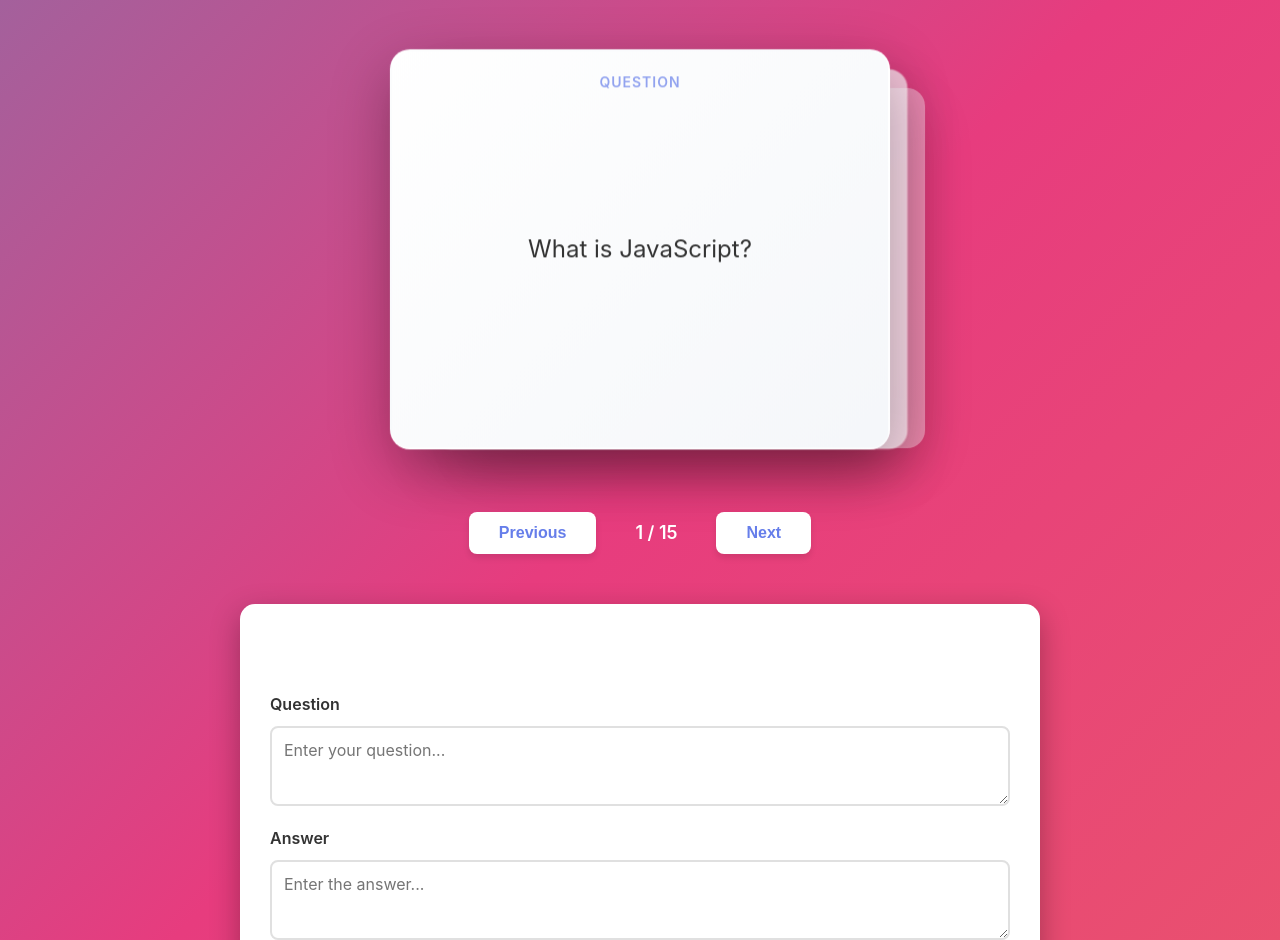
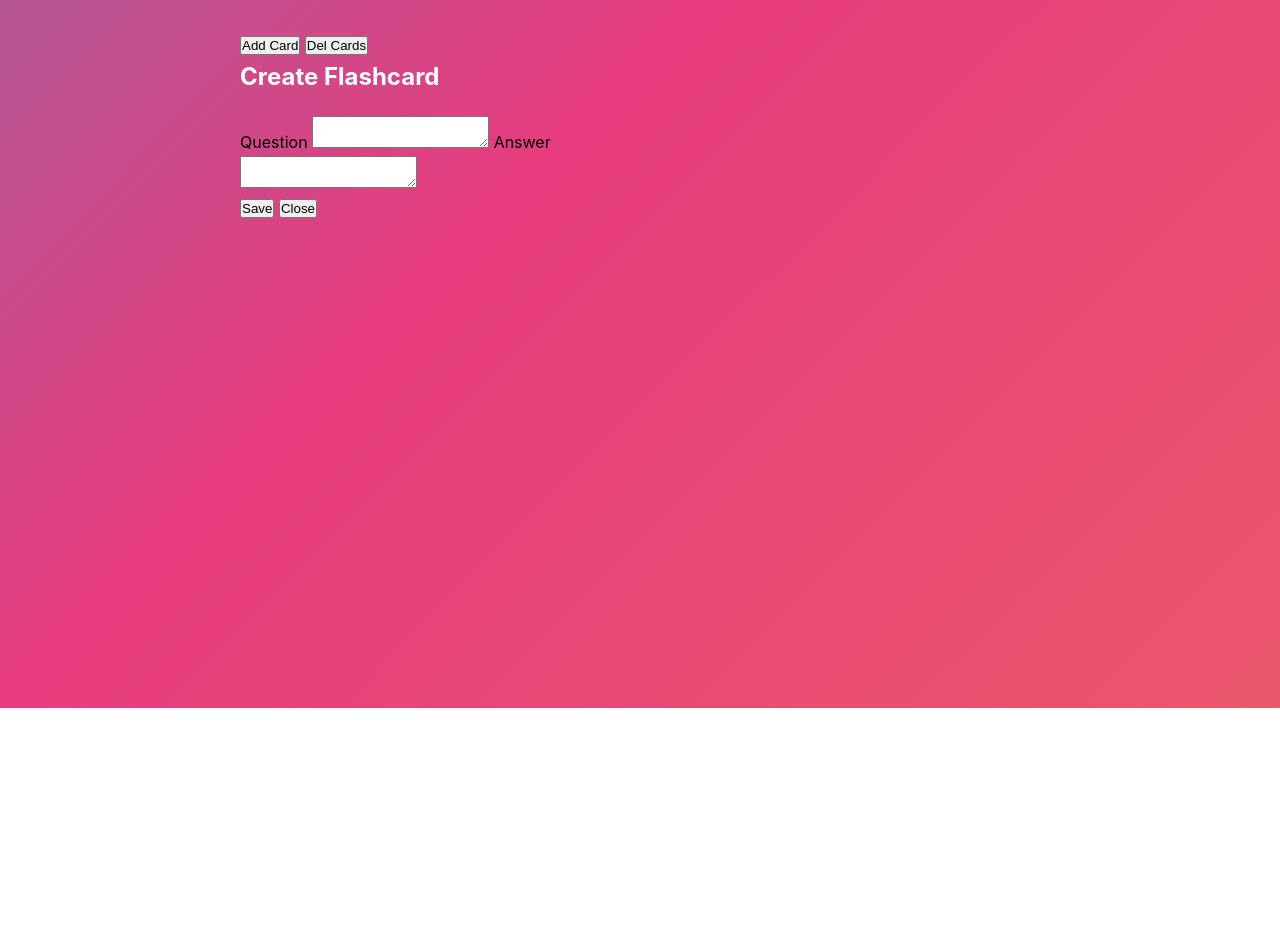
Before and after one commit to A289shek2004/Alpha_tech-P4-Flasahcards-app, a plain HTML site: page index.html in a window 1280 px wide. Shown: the part 92-1032 px from the top of the page. After the commit the page ends 800 px from the top, so only its background shows below. Drawn offline with Linux system fonts and the light colour scheme.

Commit message:
Update index.html

```diff
--- a/index.html
+++ b/index.html
@@ -3,37 +3,51 @@
 <head>
   <meta charset="UTF-8">
   <meta name="viewport" content="width=device-width, initial-scale=1.0">
-  <title>Flashcard Study App</title>
-  <link rel="stylesheet" href="/style.css">
+  <link rel="shortcut icon" type="image/png" href="flashcard.png" />
+  <link rel="stylesheet" href="https://cdnjs.cloudflare.com/ajax/libs/font-awesome/6.1.1/css/all.min.css">
+  <link rel="stylesheet" href="style.css">
+  <title>Flashcards</title>
 </head>
 <body>
-  <div class="container">
-    <h1>Flashcard Study App</h1>
 
-    <div id="flashcard-container"></div>
+  <main>
 
-    <div class="navigation">
-      <button id="prev-btn" class="nav-btn">Previous</button>
-      <span id="card-counter">0 / 0</span>
-      <button id="next-btn" class="nav-btn">Next</button>
-    </div>
+    <header>
+      <div class="container">
+        <div id="header">
+          <h1>Flashcards</h1>
+          <div>
+            <button id="show_card_box">Add Card</button>
+            <button id="delete_cards">Del Cards</button>
+          </div>
+        </div>
+      </div>
+    </header>
 
-    <div class="add-card-section">
-      <h2>Add New Flashcard</h2>
-      <form id="add-card-form">
-        <div class="form-group">
-          <label for="question-input">Question</label>
-          <textarea id="question-input" placeholder="Enter your question..." required></textarea>
+    <section>
+      <div class="container">
+        <div id="create_card">
+          <h2>Create Flashcard</h2>
+          <label for="question">Question</label>
+          <textarea id="question" maxlength="280"></textarea>
+          <label for="answer" maxlength="280">Answer</label>
+          <br>
+          <textarea id="answer"></textarea>
+          <div>
+            <button id="save_card">Save</button> <button id="close_card_box">Close</button>
+          </div>
         </div>
-        <div class="form-group">
-          <label for="answer-input">Answer</label>
-          <textarea id="answer-input" placeholder="Enter the answer..." required></textarea>
-        </div>
-        <button type="submit" class="add-btn">Add Card</button>
-      </form>
-    </div>
-  </div>
+      </div>
+    </section>
 
-  <script type="module" src="/script.js"></script>
+    <section>
+      <div class="container">
+        <div id="flashcards"></div>
+      </div>
+    </section>
+
+  </main>
+
+  <script src="script.js"></script>
 </body>
 </html>
```
